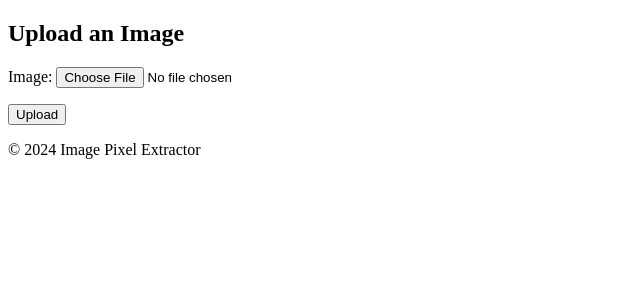
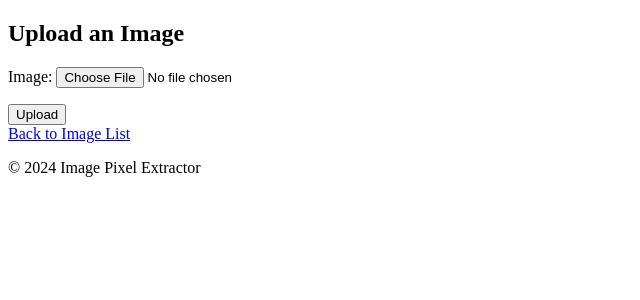
Before and after one commit to mpethamotaung/Image-Processing, a Django app: template PixelsProject/pixels/templates/pixels/upload_image.html in a window 1280 px wide. Shown: the part 116-416 px from the top of the page, without its empty margins (0-640 px from the left). Run offline with Django 5.2, Linux system fonts and the light colour scheme; the template is opened without the code that fills it: values that come from a table or form of the project are taken from there, others are empty.

Commit message:
add anchor tag to upload_image.html for navigating back to image list/gallery

```diff
--- a/PixelsProject/pixels/templates/pixels/upload_image.html
+++ b/PixelsProject/pixels/templates/pixels/upload_image.html
@@ -12,4 +12,6 @@
     <button type="submit">Upload</button>
 </form>
 
+<a href="{% url 'pixels:image_list' %}"> Back to Image List</a>
+
 {% endblock %}
```
